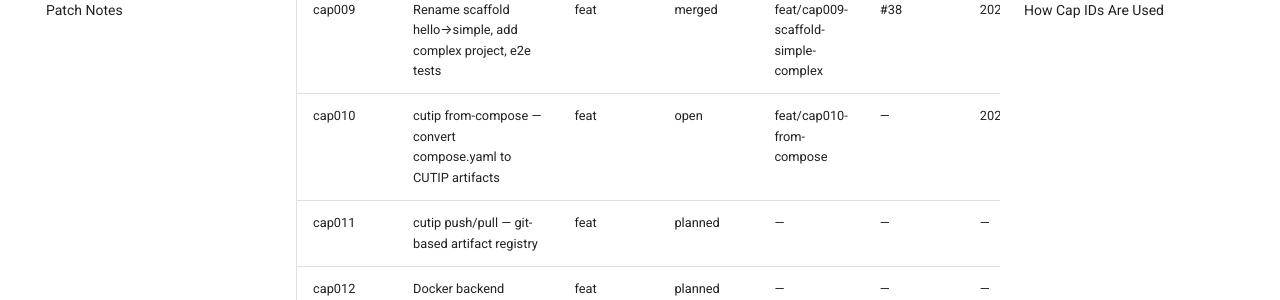
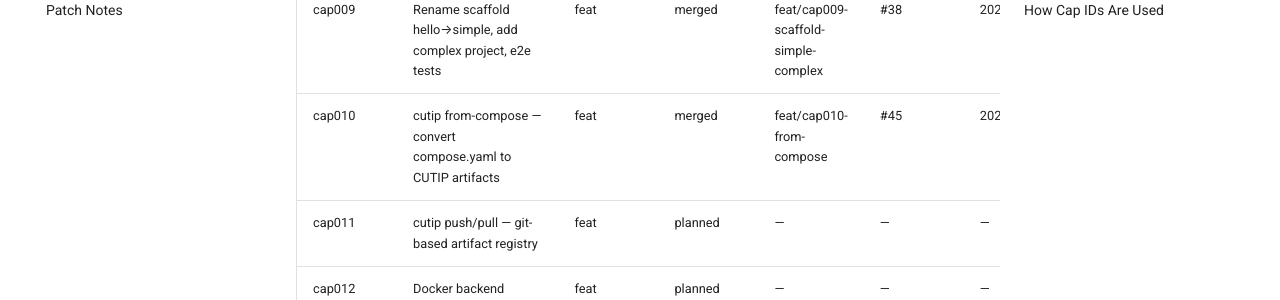
Before and after one commit to joshuajerome/cutip, an MkDocs documentation site: the page built from docs/capabilities.md, in a window 1280 px wide and 900 px high, scrolled down 1014 px. Shown: the part 152-452 px from the top of the window. Built offline with MkDocs 1.6.1 and Material for MkDocs 9.7.7, drawn with Linux system fonts in a browser that asks for light colours; comment, search, counter and statistics services are not loaded.

Commit message:
[cap010] Mark cap010 merged and cap006 merged in capabilities registry
Co-Authored-By: Claude Opus 4.6 <noreply@anthropic.com>

```diff
--- a/docs/capabilities.md
+++ b/docs/capabilities.md
@@ -17,7 +17,7 @@ commit messages, and PR titles.
 | cap007 | Improve init scaffold, validate logs, group name match | feat | merged | feat/cap007-scaffold-validate-completion | #36 | 2026-03-03 |
 | cap008 | Add docker-compose vs CUTIP comparison to docs and README | feat | merged | feat/cap008-compose-comparison-docs      | #37 | 2026-03-03 |
 | cap009 | Rename scaffold hello→simple, add complex project, e2e tests | feat | merged | feat/cap009-scaffold-simple-complex      | #38 | 2026-03-03 |
-| cap010 | cutip from-compose — convert compose.yaml to CUTIP artifacts  | feat | open    | feat/cap010-from-compose                | —   | 2026-03-03 |
+| cap010 | cutip from-compose — convert compose.yaml to CUTIP artifacts  | feat | merged  | feat/cap010-from-compose                | #45 | 2026-03-03 |
 | cap011 | cutip push/pull — git-based artifact registry                 | feat | planned | —                                       | —   | —          |
 | cap012 | Docker backend support                                        | feat | planned | —                                       | —   | —          |
 | cap013 | Mac/Apple Silicon Podman CI + docs                           | feat | merged | feat/cap013-mac-podman-ci-docs          | #40 | 2026-03-03 |
```
